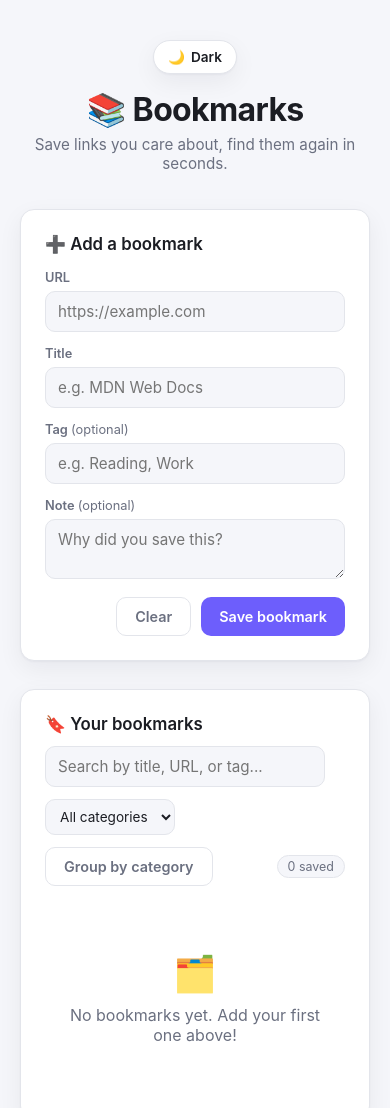
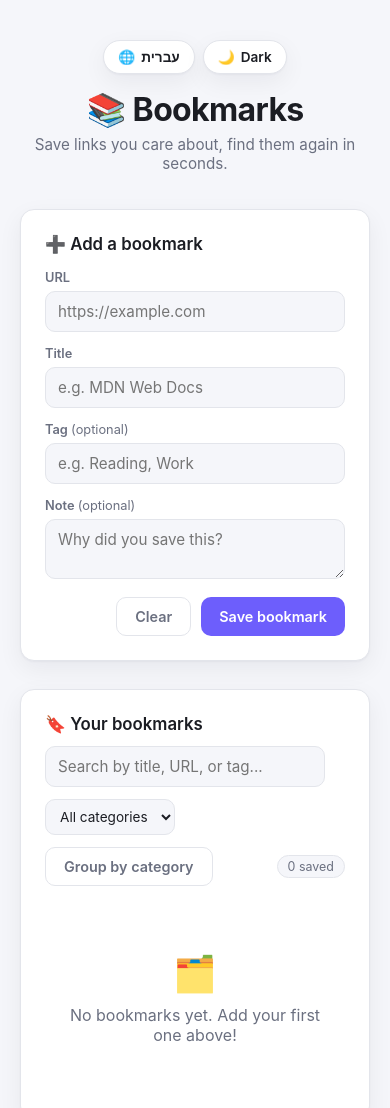
Before and after one commit to Shmuel1987/bookmarks, a website: page index.html in a window 390 px wide. Shown: the top 1108 px of the page. Drawn offline with Linux system fonts and the light colour scheme.

Commit message:
added option to switch from hebrew to english
Co-Authored-By: Claude Sonnet 5 <noreply@anthropic.com>

```diff
--- a/index.html
+++ b/index.html
@@ -9,51 +9,57 @@
 <body>
   <div class="wrap">
     <header>
-      <button id="theme-toggle" class="theme-toggle" title="Toggle light / dark theme">
-        <span id="theme-icon">🌙</span>
-        <span id="theme-label">Dark</span>
-      </button>
-      <h1>📚 Bookmarks</h1>
-      <p>Save links you care about, find them again in seconds.</p>
+      <div class="header-controls">
+        <button id="lang-toggle" class="theme-toggle" title="Switch language">
+          <span id="lang-icon">🌐</span>
+          <span id="lang-label">עברית</span>
+        </button>
+        <button id="theme-toggle" class="theme-toggle" title="Toggle light / dark theme">
+          <span id="theme-icon">🌙</span>
+          <span id="theme-label">Dark</span>
+        </button>
+      </div>
+      <h1 data-i18n="title">📚 Bookmarks</h1>
+      <p data-i18n="subtitle">Save links you care about, find them again in seconds.</p>
     </header>
 
     <section id="add-section" class="card">
-      <h2 class="section-title">➕ Add a bookmark</h2>
+      <h2 class="section-title" data-i18n="addSectionTitle">➕ Add a bookmark</h2>
       <form id="bookmark-form">
         <div class="field full">
-          <label for="url">URL</label>
-          <input type="url" id="url" placeholder="https://example.com" required>
+          <label for="url" data-i18n="labelUrl">URL</label>
+          <input type="url" id="url" data-i18n-placeholder="placeholderUrl" placeholder="https://example.com" required>
         </div>
         <div class="field full">
-          <label for="title">Title</label>
-          <input type="text" id="title" placeholder="e.g. MDN Web Docs" required>
+          <label for="title" data-i18n="labelTitle">Title</label>
+          <input type="text" id="title" data-i18n-placeholder="placeholderTitle" placeholder="e.g. MDN Web Docs" required>
         </div>
         <div class="field">
-          <label for="tag">Tag <span style="font-weight:400">(optional)</span></label>
-          <input type="text" id="tag" placeholder="e.g. Reading, Work">
+          <label for="tag"><span data-i18n="labelTag">Tag</span> <span style="font-weight:400" data-i18n="optional">(optional)</span></label>
+          <input type="text" id="tag" data-i18n-placeholder="placeholderTag" placeholder="e.g. Reading, Work">
         </div>
         <div class="field full">
-          <label for="note">Note <span style="font-weight:400">(optional)</span></label>
-          <textarea id="note" placeholder="Why did you save this?"></textarea>
+          <label for="note"><span data-i18n="labelNote">Note</span> <span style="font-weight:400" data-i18n="optional">(optional)</span></label>
+          <textarea id="note" data-i18n-placeholder="placeholderNote" placeholder="Why did you save this?"></textarea>
         </div>
         <div class="form-actions">
-          <button type="reset" class="btn-ghost">Clear</button>
-          <button type="submit" class="btn-primary">Save bookmark</button>
+          <button type="reset" class="btn-ghost" data-i18n="clear">Clear</button>
+          <button type="submit" class="btn-primary" data-i18n="save">Save bookmark</button>
         </div>
       </form>
     </section>
 
     <section id="view-section" class="card">
       <div class="section-header">
-        <h2 class="section-title" style="margin:0;">🔖 Your bookmarks</h2>
+        <h2 class="section-title" style="margin:0;" data-i18n="viewSectionTitle">🔖 Your bookmarks</h2>
         <div class="search-box">
-          <input type="text" id="search" placeholder="Search by title, URL, or tag...">
+          <input type="text" id="search" data-i18n-placeholder="searchPlaceholder" placeholder="Search by title, URL, or tag...">
         </div>
         <select id="category-filter" class="category-filter">
-          <option value="">All categories</option>
+          <option value="" data-i18n="allCategories">All categories</option>
         </select>
-        <button type="button" id="group-toggle" class="btn-ghost">Group by category</button>
-        <span class="count-badge" id="count-badge">0 saved</span>
+        <button type="button" id="group-toggle" class="btn-ghost" data-i18n="groupByCategory">Group by category</button>
+        <span class="count-badge" id="count-badge">0</span>
       </div>
       <div class="bookmark-list" id="bookmark-list"></div>
     </section>
@@ -64,6 +70,113 @@
 <script>
   const STORAGE_KEY = 'bookmarks-app-v2';
   const THEME_KEY = 'bookmarks-app-theme';
+  const LANG_KEY = 'bookmarks-app-lang';
+
+  const translations = {
+    en: {
+      title: '📚 Bookmarks',
+      subtitle: 'Save links you care about, find them again in seconds.',
+      addSectionTitle: '➕ Add a bookmark',
+      labelUrl: 'URL',
+      labelTitle: 'Title',
+      labelTag: 'Tag',
+      optional: '(optional)',
+      labelNote: 'Note',
+      placeholderUrl: 'https://example.com',
+      placeholderTitle: 'e.g. MDN Web Docs',
+      placeholderTag: 'e.g. Reading, Work',
+      placeholderNote: 'Why did you save this?',
+      clear: 'Clear',
+      save: 'Save bookmark',
+      viewSectionTitle: '🔖 Your bookmarks',
+      searchPlaceholder: 'Search by title, URL, or tag...',
+      allCategories: 'All categories',
+      groupByCategory: 'Group by category',
+      ungroup: 'Ungroup',
+      countSaved: n => `${n} saved`,
+      emptyNone: 'No bookmarks yet. Add your first one above!',
+      emptyFiltered: 'No bookmarks match your filters.',
+      open: 'Open',
+      delete: 'Delete',
+      toastSaved: 'Bookmark saved',
+      toastDeleted: 'Bookmark deleted',
+      uncategorized: 'Uncategorized',
+      themeDark: 'Dark',
+      themeLight: 'Light',
+      themeToggleTitle: 'Toggle light / dark theme',
+      langToggleTitle: 'Switch to Hebrew',
+      langLabel: 'עברית'
+    },
+    he: {
+      title: '📚 סימניות',
+      subtitle: 'שמרו קישורים שחשובים לכם, ומצאו אותם שוב תוך שניות.',
+      addSectionTitle: '➕ הוספת סימנייה',
+      labelUrl: 'כתובת URL',
+      labelTitle: 'כותרת',
+      labelTag: 'תגית',
+      optional: '(אופציונלי)',
+      labelNote: 'הערה',
+      placeholderUrl: 'https://example.com',
+      placeholderTitle: 'לדוגמה: MDN Web Docs',
+      placeholderTag: 'לדוגמה: קריאה, עבודה',
+      placeholderNote: 'למה שמרתם את זה?',
+      clear: 'ניקוי',
+      save: 'שמירת סימנייה',
+      viewSectionTitle: '🔖 הסימניות שלך',
+      searchPlaceholder: 'חיפוש לפי כותרת, כתובת או תגית...',
+      allCategories: 'כל הקטגוריות',
+      groupByCategory: 'קיבוץ לפי קטגוריה',
+      ungroup: 'ביטול קיבוץ',
+      countSaved: n => `${n} נשמרו`,
+      emptyNone: 'עדיין אין סימניות. הוסיפו את הראשונה למעלה!',
+      emptyFiltered: 'אין סימניות התואמות את הסינון שלכם.',
+      open: 'פתיחה',
+      delete: 'מחיקה',
+      toastSaved: 'הסימנייה נשמרה',
+      toastDeleted: 'הסימנייה נמחקה',
+      uncategorized: 'ללא קטגוריה',
+      themeDark: 'כהה',
+      themeLight: 'בהיר',
+      themeToggleTitle: 'מעבר בין מצב בהיר/כהה',
+      langToggleTitle: 'החלפה לאנגלית',
+      langLabel: 'English'
+    }
+  };
+
+  let lang = localStorage.getItem(LANG_KEY) || 'en';
+
+  function t(key) {
+    return translations[lang][key];
+  }
+
+  function applyLanguage() {
+    document.documentElement.lang = lang;
+    document.documentElement.dir = lang === 'he' ? 'rtl' : 'ltr';
+
+    document.querySelectorAll('[data-i18n]').forEach(el => {
+      el.textContent = t(el.getAttribute('data-i18n'));
+    });
+    document.querySelectorAll('[data-i18n-placeholder]').forEach(el => {
+      el.placeholder = t(el.getAttribute('data-i18n-placeholder'));
+    });
+
+    langLabelEl.textContent = t('langLabel');
+    langToggleBtn.title = t('langToggleTitle');
+    themeToggleBtn.title = t('themeToggleTitle');
+    groupToggleBtn.textContent = groupByCategory ? t('ungroup') : t('groupByCategory');
+
+    applyTheme(localStorage.getItem(THEME_KEY));
+  }
+
+  const langToggleBtn = document.getElementById('lang-toggle');
+  const langLabelEl = document.getElementById('lang-label');
+
+  langToggleBtn.addEventListener('click', () => {
+    lang = lang === 'en' ? 'he' : 'en';
+    localStorage.setItem(LANG_KEY, lang);
+    applyLanguage();
+    render();
+  });
 
   const themeToggleBtn = document.getElementById('theme-toggle');
   const themeIcon = document.getElementById('theme-icon');
@@ -82,12 +195,7 @@
     }
     const isDark = theme ? theme === 'dark' : systemPrefersDark();
     themeIcon.textContent = isDark ? '☀️' : '🌙';
-    themeLabel.textContent = isDark ? 'Light' : 'Dark';
-  }
-
-  function initTheme() {
-    const saved = localStorage.getItem(THEME_KEY);
-    applyTheme(saved);
+    themeLabel.textContent = isDark ? t('themeLight') : t('themeDark');
   }
 
   themeToggleBtn.addEventListener('click', () => {
@@ -96,8 +204,6 @@
     localStorage.setItem(THEME_KEY, next);
     applyTheme(next);
   });
-
-  initTheme();
 
   const form = document.getElementById('bookmark-form');
   const urlInput = document.getElementById('url');
@@ -157,16 +263,14 @@
     return div.innerHTML;
   }
 
-  const UNCATEGORIZED = 'Uncategorized';
-
   function categoryOf(b) {
-    return b.tag && b.tag.trim() ? b.tag.trim() : UNCATEGORIZED;
+    return b.tag && b.tag.trim() ? b.tag.trim() : t('uncategorized');
   }
 
   function renderCategoryOptions() {
     const categories = Array.from(new Set(bookmarks.map(categoryOf))).sort((a, b) => a.localeCompare(b));
     const current = categoryFilterEl.value;
-    categoryFilterEl.innerHTML = '<option value="">All categories</option>' +
+    categoryFilterEl.innerHTML = `<option value="">${escapeHtml(t('allCategories'))}</option>` +
       categories.map(c => `<option value="${escapeHtml(c)}">${escapeHtml(c)}</option>`).join('');
     if (categories.includes(current)) categoryFilterEl.value = current;
   }
@@ -184,8 +288,8 @@
             ${b.tag ? `<span class="tag">${escapeHtml(b.tag)}</span>` : ''}
           </div>
           <div class="bookmark-actions">
-            <button class="icon-btn visit" title="Open" onclick="window.open('${escapeHtml(b.url)}', '_blank')">↗</button>
-            <button class="icon-btn" title="Delete" onclick="deleteBookmark('${b.id}')">🗑</button>
+            <button class="icon-btn visit" title="${escapeHtml(t('open'))}" onclick="window.open('${escapeHtml(b.url)}', '_blank')">↗</button>
+            <button class="icon-btn" title="${escapeHtml(t('delete'))}" onclick="deleteBookmark('${b.id}')">🗑</button>
           </div>
         </div>
       `;
@@ -206,15 +310,13 @@
       return matchesQuery && matchesCategory;
     });
 
-    countBadge.textContent = `${bookmarks.length} saved`;
+    countBadge.textContent = t('countSaved')(bookmarks.length);
 
     if (filtered.length === 0) {
       listEl.innerHTML = `
         <div class="empty-state">
           <span class="emoji">${bookmarks.length === 0 ? '🗂️' : '🔍'}</span>
-          ${bookmarks.length === 0
-            ? 'No bookmarks yet. Add your first one above!'
-            : 'No bookmarks match your filters.'}
+          ${bookmarks.length === 0 ? t('emptyNone') : t('emptyFiltered')}
         </div>`;
       return;
     }
@@ -246,7 +348,7 @@
     bookmarks = bookmarks.filter(b => b.id !== id);
     saveBookmarks();
     render();
-    showToast('Bookmark deleted');
+    showToast(t('toastDeleted'));
   }
   window.deleteBookmark = deleteBookmark;
 
@@ -271,7 +373,7 @@
     saveBookmarks();
     form.reset();
     render();
-    showToast('Bookmark saved');
+    showToast(t('toastSaved'));
   });
 
   searchEl.addEventListener('input', render);
@@ -280,10 +382,11 @@
   groupToggleBtn.addEventListener('click', () => {
     groupByCategory = !groupByCategory;
     groupToggleBtn.classList.toggle('active', groupByCategory);
-    groupToggleBtn.textContent = groupByCategory ? 'Ungroup' : 'Group by category';
+    groupToggleBtn.textContent = groupByCategory ? t('ungroup') : t('groupByCategory');
     render();
   });
 
+  applyLanguage();
   render();
 </script>
 </body>
--- a/styles.css
+++ b/styles.css
@@ -93,10 +93,21 @@ header p {
   font-size: 0.95rem;
 }
 
-.theme-toggle {
+.header-controls {
   position: absolute;
   top: 0;
   right: 0;
+  display: flex;
+  align-items: center;
+  gap: 8px;
+}
+
+[dir="rtl"] .header-controls {
+  right: auto;
+  left: 0;
+}
+
+.theme-toggle {
   display: flex;
   align-items: center;
   gap: 6px;
@@ -447,8 +458,9 @@ button:active { transform: scale(0.98); }
 
 @media (max-width: 560px) {
   form { grid-template-columns: 1fr; }
-  .theme-toggle {
+  .header-controls {
     position: static;
+    justify-content: center;
     margin: 0 auto 16px;
   }
   .category-filter {
```
